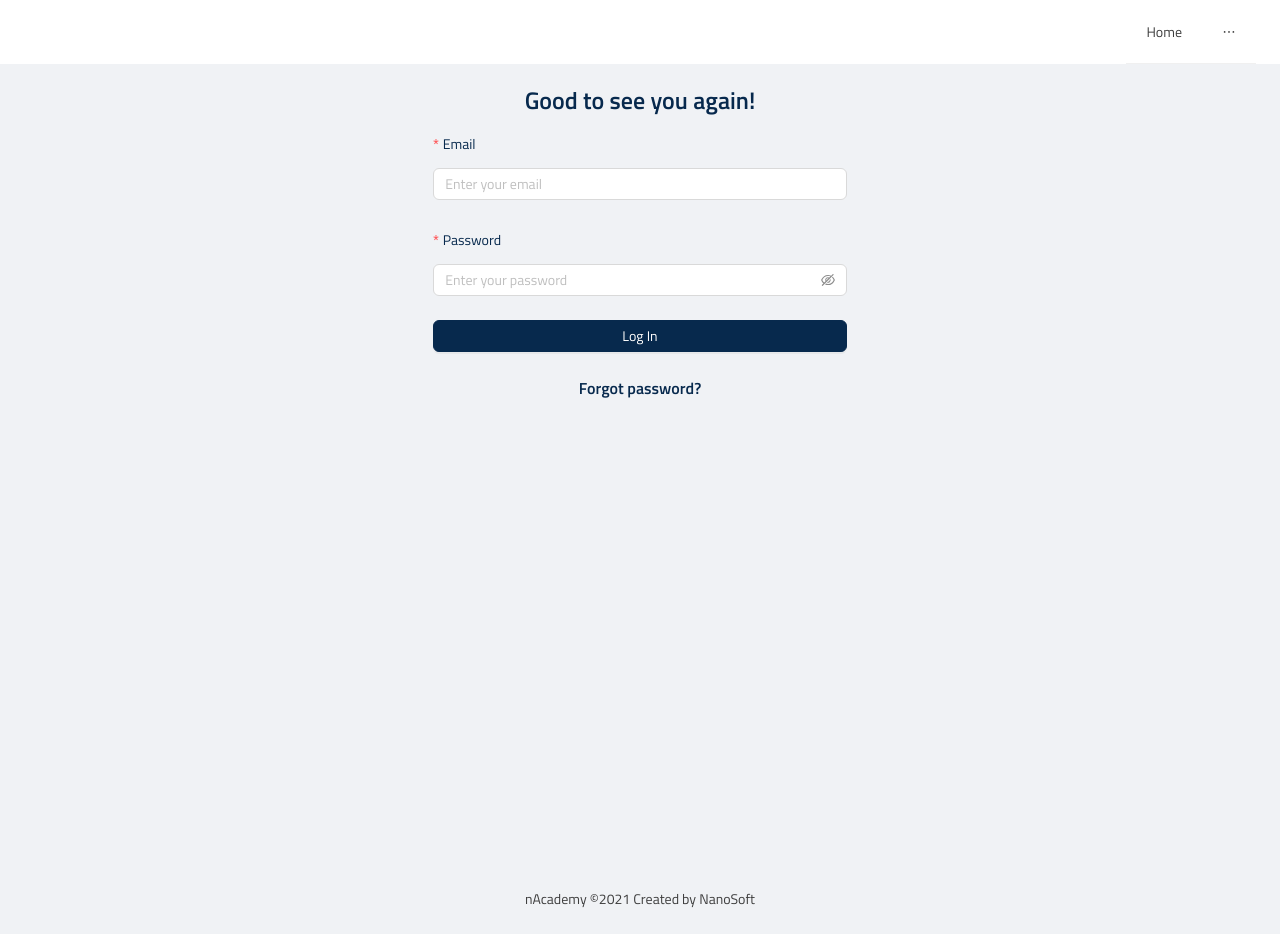
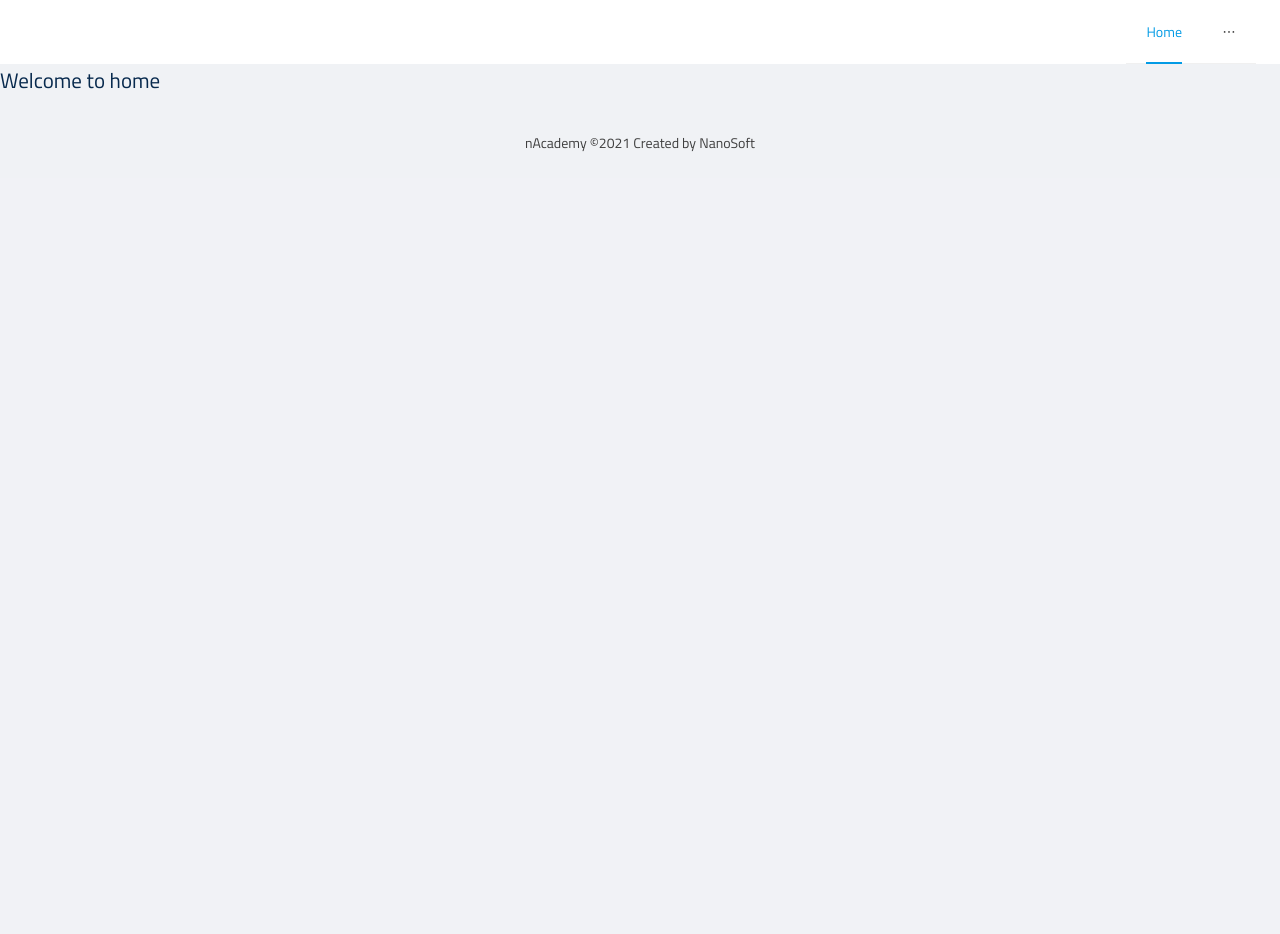
Before and after one commit to darkalgo/nacademy-frontend, a React (Create React App) app: page / in a window 1280 px wide. Before the commit this address led to /login. After the commit the page ends 800 px from the top, so only its background shows below. Built offline with nearby package versions, Linux system fonts and the light colour scheme.

Commit message:
fix: fixed common layout route issue

```diff
--- a/src/layouts/CommonLayout.js
+++ b/src/layouts/CommonLayout.js
@@ -1,6 +1,6 @@
-import React, { useEffect } from "react";
+import React, { useEffect, useState } from "react";
 import { Layout, Menu } from "antd";
-import { Link, Switch, Route } from "react-router-dom";
+import { Link, Switch, Route, useLocation } from "react-router-dom";
 
 import { AppRootContextProvider } from "../contexts/AppRootContext";
 
@@ -9,13 +9,23 @@ import LoggedInRoute from "../routes/ProtectedRoute/LoggedInRoute";
 import Login from "../pages/Login";
 import Home from "../pages/Home";
 import Registration from "../pages/Registration";
+import { toTitleCase } from "../utils/Helper";
 
 const { Content, Footer, Header } = Layout;
 
 const CommonLayout = () => {
+  const location = useLocation();
+
+  const [path, setPath] = useState("");
+
   useEffect(() => {
     window.scrollTo(0, 0);
-  }, []);
+    setPath(location.pathname);
+    const firstSplittedString = location.pathname.split("/")[1];
+    const replacedString = firstSplittedString.replace("-", " ");
+    document.title = `${toTitleCase(replacedString || "home")} - nAcademy`;
+    window.scrollTo(0, 0);
+  }, [location.pathname]);
 
   return (
     <AppRootContextProvider>
@@ -23,9 +33,9 @@ const CommonLayout = () => {
         {!sessionStorage.getItem("accessToken") && (
           <Header className="site-layout-sub-header-background">
             <div>
-              <Menu mode="horizontal">
-                <Menu.Item key="home">
-                  Home <Link to="/home" />
+              <Menu mode="horizontal" selectedKeys={[path.split("/")[1]]}>
+                <Menu.Item key="">
+                  Home <Link to="/" />
                 </Menu.Item>
                 <Menu.Item key="login">
                   Login <Link to="/login" />
@@ -39,7 +49,7 @@ const CommonLayout = () => {
         )}
         <Content>
           <Switch>
-            <Route exact path="/home" component={Home} />
+            <Route exact path="/" component={Home} />
             <Route exact path="/login" component={Login} />
             <Route exact path="/registration" component={Registration} />
             <LoggedInRoute component={AdminLayout} />
--- a/src/routes/ProtectedRoute/LoggedInRoute.js
+++ b/src/routes/ProtectedRoute/LoggedInRoute.js
@@ -9,7 +9,7 @@ const LoggedInRoute = ({ component: Component, ...rest }) => {
         if (sessionStorage && sessionStorage.getItem("accessToken")) {
           return <Component {...props} />;
         } else {
-          return <Redirect to="/login" />;
+          return <Redirect to="/" />;
         }
       }}
     />
```
